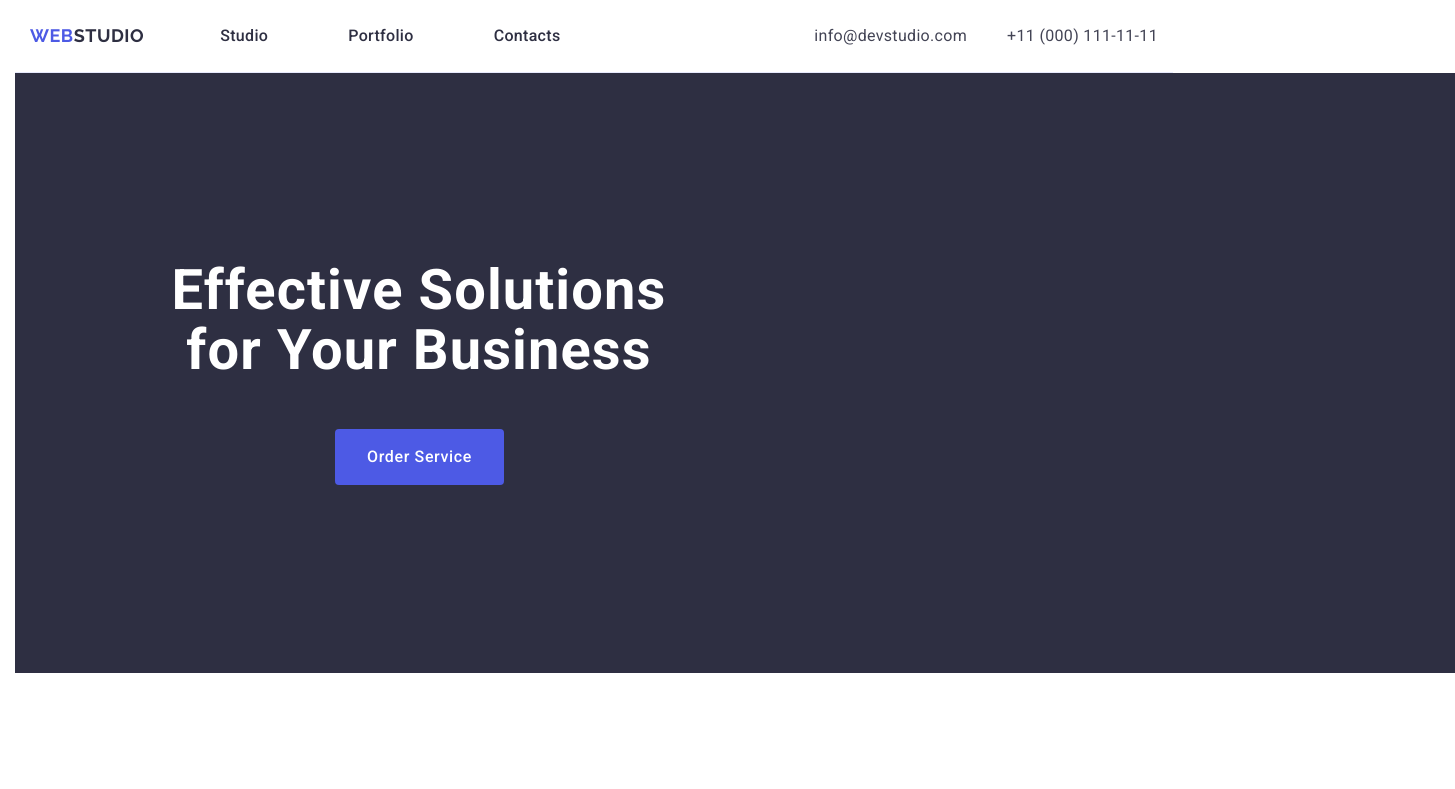
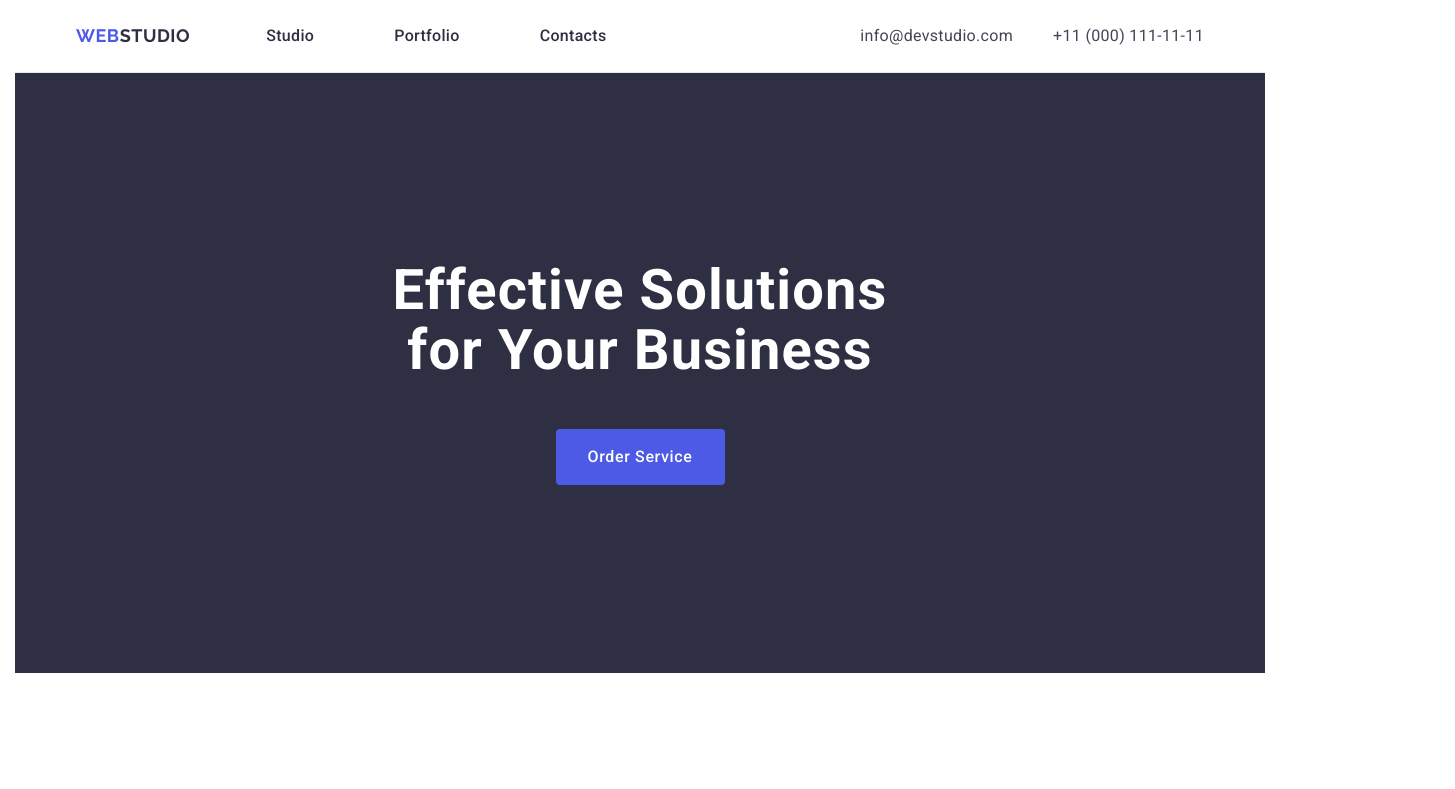
Before and after one commit to MarynaBinko/goit-murkup-hw-03, a plain HTML site: page index.html in a window 1280 px wide. Shown: the top 789 px of the page, 1455 px wide, since content can reach past the window. Drawn offline with nearby package versions, Linux system fonts and the light colour scheme.

Commit message:
width_fixed

```diff
--- a/css/styles.css
+++ b/css/styles.css
@@ -22,7 +22,7 @@ body {
     color: #434455;
     background-color: #FFF;
     text-decoration: none;
-    width: 1128px;
+
     padding-right: 15px;
     padding-left: 15px;
 }
@@ -73,7 +73,7 @@ li {
     border-bottom: 1px solid #E7E9FC;
     background: var(--WHITE, #FFF);
     margin: 0 auto;
-    width: 1158px;
+
 
 
 
@@ -196,7 +196,7 @@ gap: 40px;
 
 .hero-section {
     background: #2E2F42;
-    width: 1440px;
+
     /* padding: 188px 0 292px 0; */
     padding: 188px 0 188px;
 
@@ -223,6 +223,7 @@ gap: 40px;
     letter-spacing: 0.02em;
     max-width: 496px;
     height: 120px;
+    margin: auto;
     margin-bottom: 48px;
 
 
@@ -246,8 +247,7 @@ gap: 40px;
     min-width: 169px;
     height: 56px;
     display: block;
-    margin-right: 163px;
-    margin-left: 164px;
+    margin: auto;
     border: none;
     border-radius: 4px;
 
@@ -285,7 +285,7 @@ gap: 40px;
             display: flex;
             gap: 24px;
             justify-content: center;
-            padding: 120px 0 120px
+
         }
         .second-item{
             width: 264px;
```
